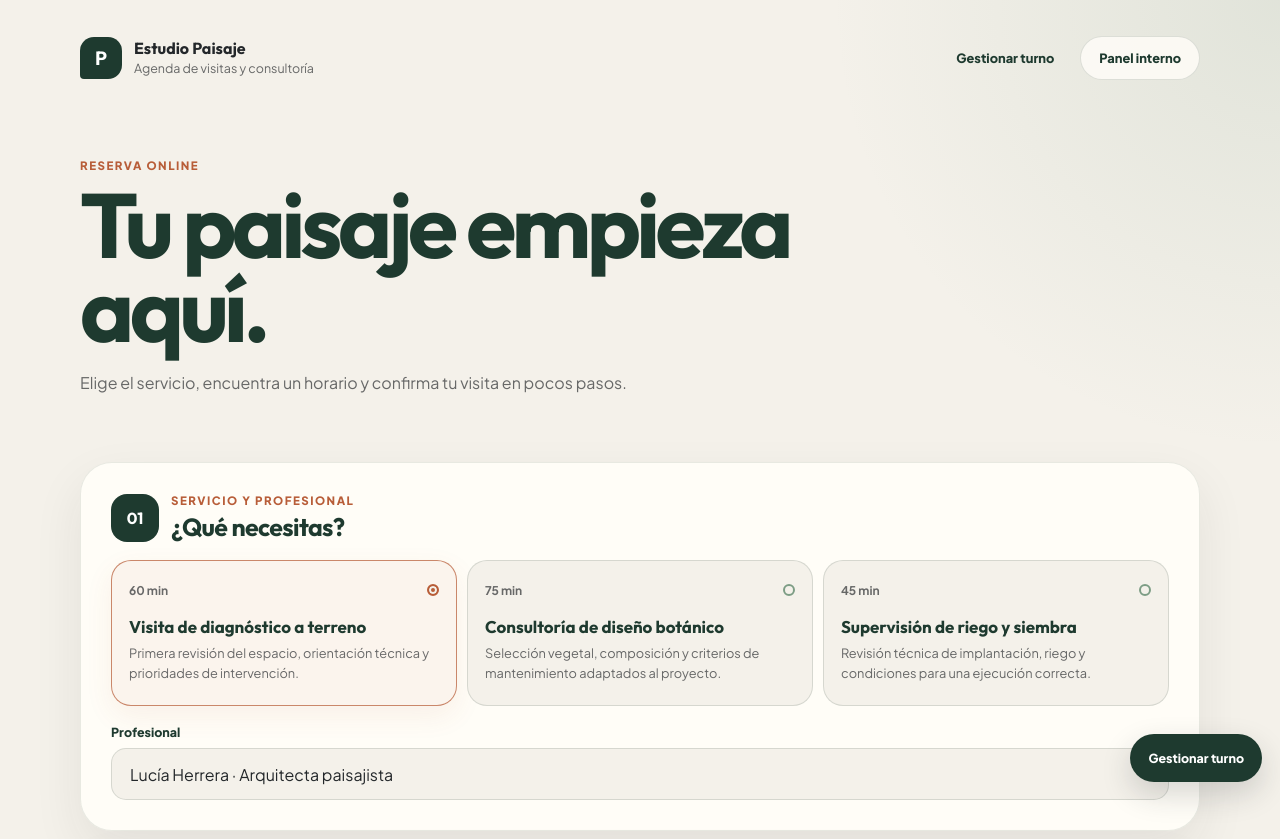
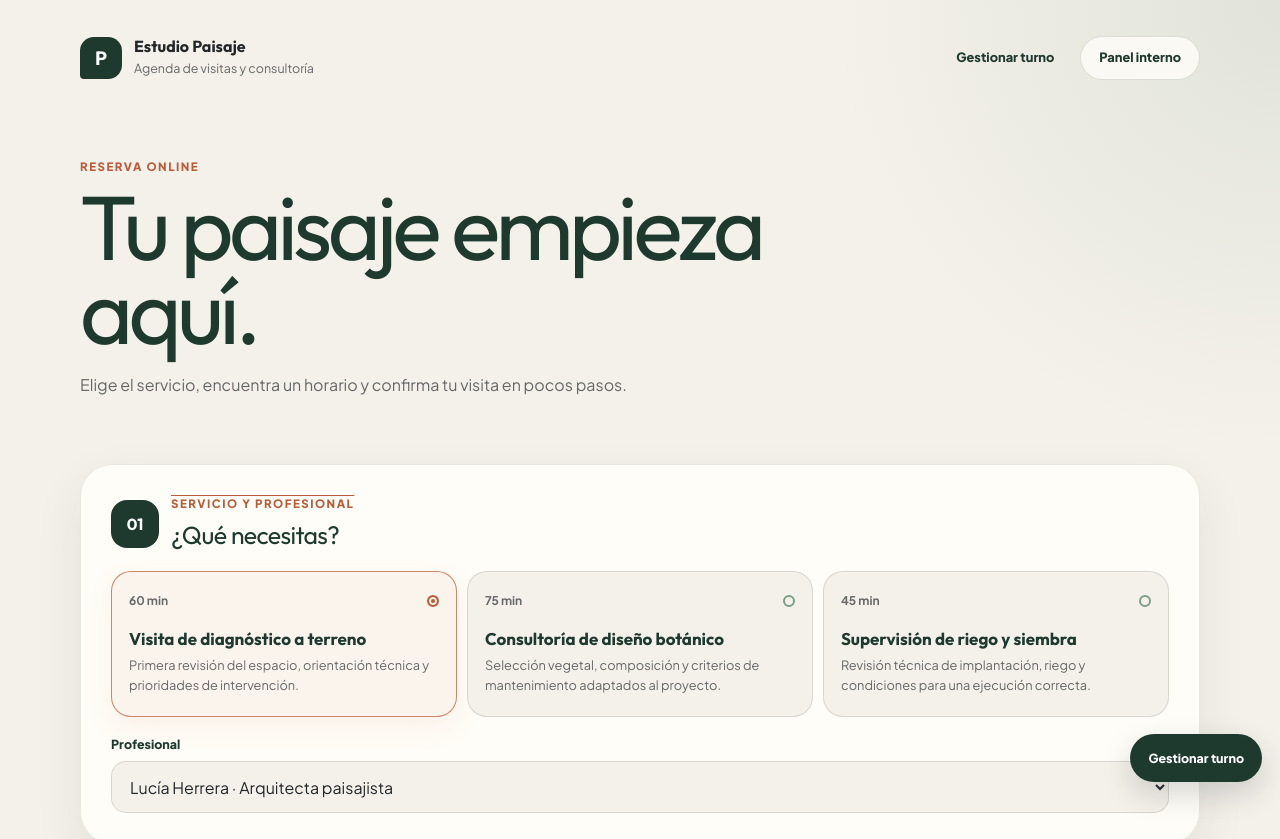
Before and after one commit to soyalbamontalvo-dev/turnos-online-estudio-paisajismo, a Next.js app: page / in a window 1280 px wide. Shown: the top 839 px of the page. Built offline with nearby package versions, Linux system fonts and the light colour scheme.

Commit message:
Enable Tailwind CSS and expose design tokens

```diff
--- a/app/globals.css
+++ b/app/globals.css
@@ -1,3 +1,16 @@
+@import "tailwindcss";
+
+@theme {
+  --color-foliage: #1e3a2f;
+  --color-terracotta: #b85d38;
+  --color-sand: #f4f1ea;
+  --color-sage: #7d9d85;
+  --color-charcoal: #23272a;
+  --color-surface: #fffdf8;
+  --font-outfit: var(--font-outfit);
+  --font-jakarta: var(--font-jakarta);
+}
+
 :root {
   --foliage: #1e3a2f;
   --terracotta: #b85d38;
```
